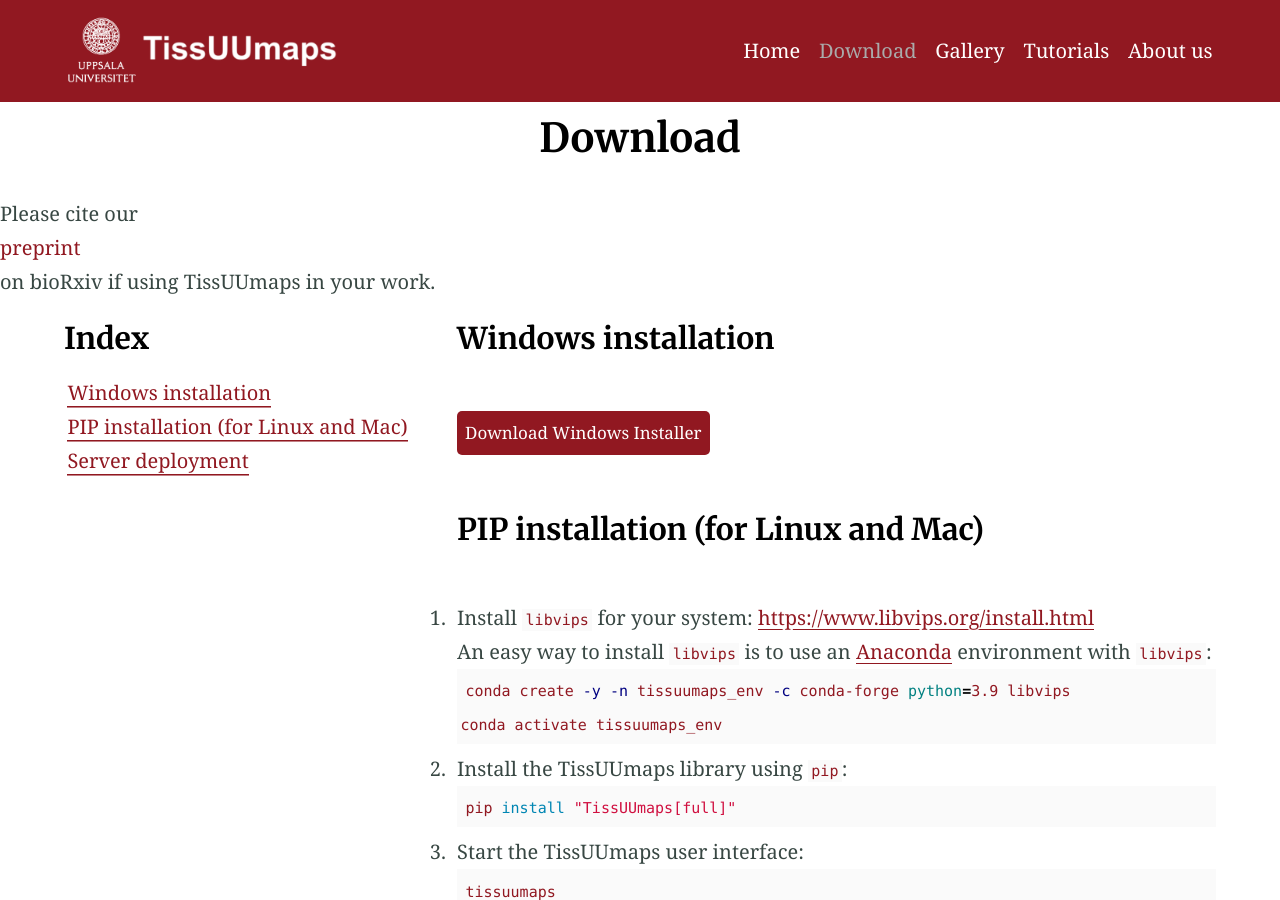
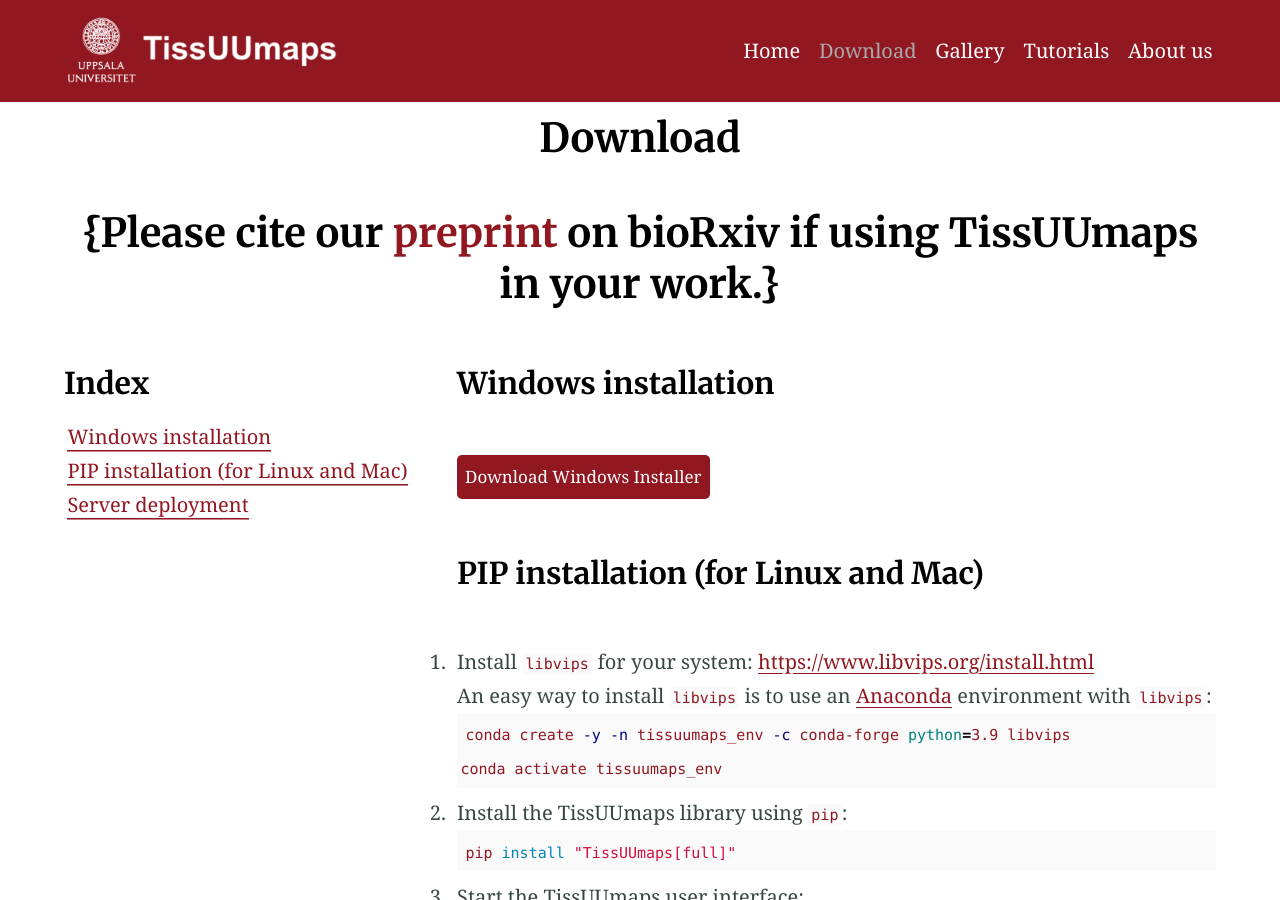
Before and after one commit to TissUUmaps/TissUUmaps.github.io, a Jekyll site: the page built from download.md, in a window 1280 px wide and 900 px high. Built offline with Jekyll 4.4.1, drawn with Linux system fonts in a browser that asks for light colours.

Commit message:
Update downloads.html

```diff
--- a/_layouts/downloads.html
+++ b/_layouts/downloads.html
@@ -10,7 +10,13 @@
 	</article>
 </main>
 
-Please cite our <a href="https://www.biorxiv.org/content/10.1101/2022.01.28.478131v1">preprint</a> on bioRxiv if using TissUUmaps in your work.
+
+<main class="main  container">
+	<article class="article  article--page  content  typeset">
+		<h1>{Please cite our <a href="https://www.biorxiv.org/content/10.1101/2022.01.28.478131v1">preprint</a> on bioRxiv if using TissUUmaps in your work.}</h1>
+	</article>
+</main>
+
 
 <main class="main container">
   <aside class="aside  typeset  aside--left">
```
